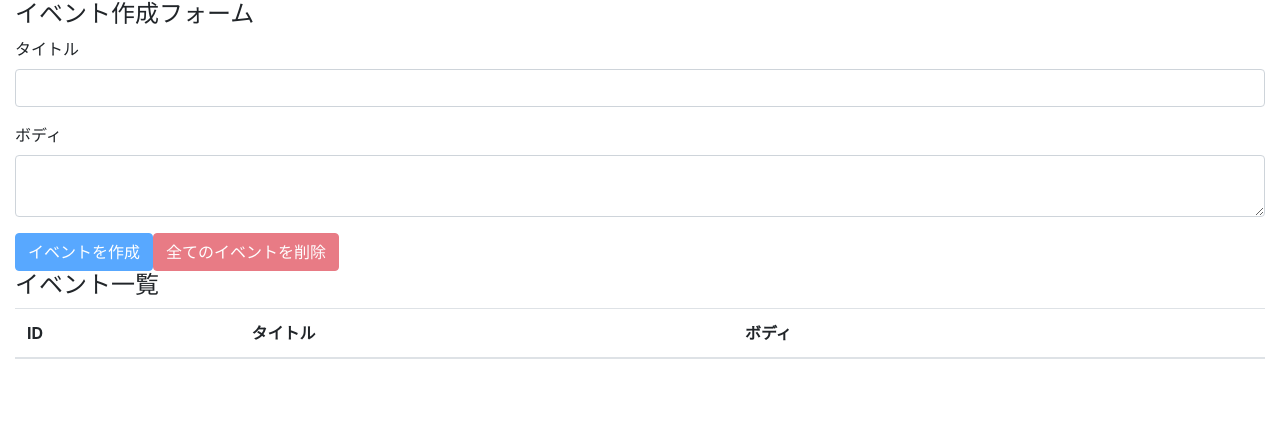
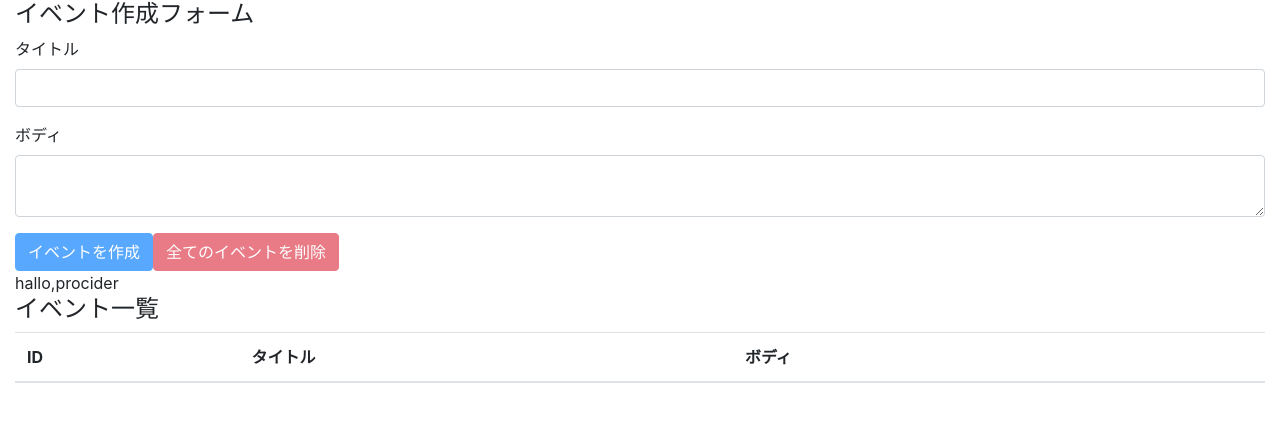
Before and after one commit to Sample-hukurou82/react_hooks_training, a React (Create React App) app: page / in a window 1280 px wide. Shown: the top 422 px of the page. Built offline with nearby package versions, Linux system fonts and the light colour scheme.

Commit message:
Providerからデータを渡しuseContextで受け取り表示させる

```diff
--- a/src/components/App.js
+++ b/src/components/App.js
@@ -6,14 +6,20 @@
 import Events from "./Events";
 import reducer from "../reducers";
 
+import AppContext from "../contexts/AppContext";
+
+console.log({ AppContext });
+
 const App = () => {
   const [state, dispatch] = useReducer(reducer, []);
 
   return (
-    <div className="container-fluid">
-      <EventForm state={state} dispatch={dispatch} />
-      <Events state={state} dispatch={dispatch} />
-    </div>
+    <AppContext.Provider value={"hallo,procider"}>
+      <div className="container-fluid">
+        <EventForm state={state} dispatch={dispatch} />
+        <Events state={state} dispatch={dispatch} />
+      </div>
+    </AppContext.Provider>
   );
 };
 
--- a/src/components/Events.js
+++ b/src/components/Events.js
@@ -1,10 +1,15 @@
-import React from "react";
+import React, { useContext } from "react";
 
 import Event from "./Event";
+import AppContext from "../contexts/AppContext";
 
 const Events = ({ state, dispatch }) => {
+  const value = useContext(AppContext);
+
   return (
     <>
+      <div>{value}</div>
+
       <h4>イベント一覧</h4>
       <table className="table table-hover">
         <thead>
```
